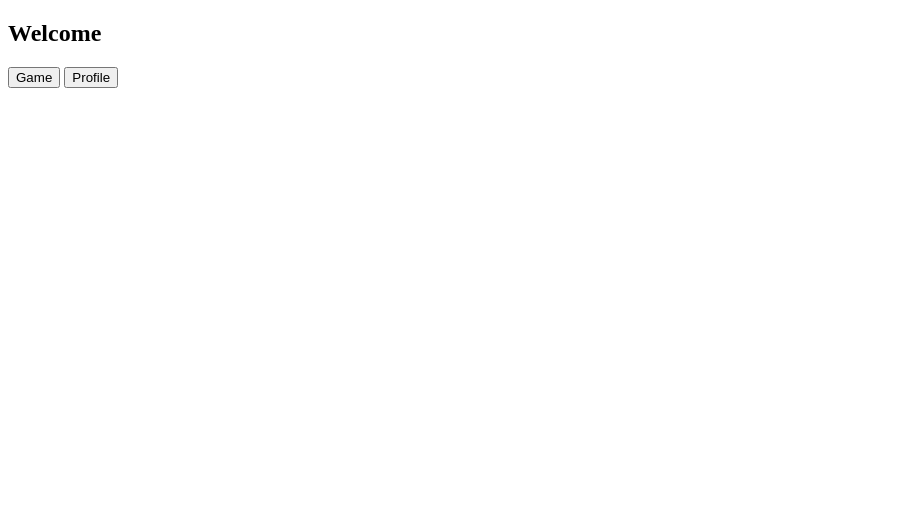
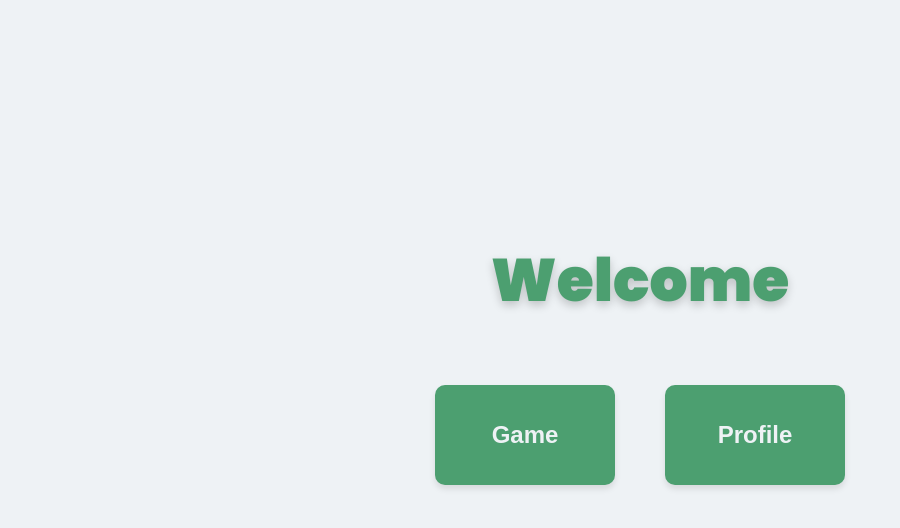
Before and after one commit to Temurbek-2001/My-Progressive-App, a plain HTML site: page pages/index.html in a window 1280 px wide. Shown: the whole page, without its empty margins (0-900 px from the left). Drawn offline with Linux system fonts and the light colour scheme.

```diff
--- a/pages/index.html
+++ b/pages/index.html
@@ -1,20 +1,25 @@
+
+
+
+
+
 <!DOCTYPE html>
 <html lang="en">
 <head>
     <meta charset="UTF-8">
     <meta name="viewport" content="width=device-width, initial-scale=1.0">
-    <link rel="stylesheet" href="../styles//welcome.css">
-    <title>Document</title>
+    <link rel="stylesheet" href="../styles/welcome.css">
+    <title>Welcome Page</title>
 </head>
 <body>
 
     <section class="welcome">
         <div class="container">
-                <h1>Welcome</h1>
-                <nav class="nav-btns">
-                    <a href="../game.html"> <button>Game</button></a>
-                    <a href="../pages/user-page.html"><button>Profile</button></a>
-                </nav>
+            <h1>Welcome</h1>
+            <nav class="nav-btns">
+                <a href="../game.html"> <button>Game</button></a>
+                <a href="../pages/user-page.html"><button>Profile</button></a>
+            </nav>
         </div>
     </section>
 
--- a/styles/welcome.css
+++ b/styles/welcome.css
@@ -1,4 +1,4 @@
-@import url(https://fonts.googleapis.com/css2?family=Poppins:wght@100;200;300;400;500;600;800;900&display=swap);
+/* @import url(https://fonts.googleapis.com/css2?family=Poppins:wght@100;200;300;400;500;600;800;900&display=swap);
 
 html{
     font-size: 10px;
@@ -44,3 +44,85 @@ body {
     background-color: blue;
     cursor: pointer;
 }
+
+ */
+
+
+
+ @import url('https://fonts.googleapis.com/css2?family=Poppins:wght@100;200;300;400;500;600;800;900&display=swap');
+
+html {
+    font-size: 10px;
+}
+
+body {
+    font-family: 'Poppins', sans-serif;
+    background-color: #EEF2F5; /* Och kulrang fon */
+    color: #2D3142; /* To‘q kulrang matn */
+    margin: 0;
+    padding: 0;
+}
+
+* {
+    margin: 0;
+    padding: 0;
+    box-sizing: border-box;
+}
+
+.container {
+    width: 90%;
+    max-width: 1200px;
+    margin: 0 auto;
+    text-align: center;
+}
+
+.welcome > div {
+    height: 90vh;
+    display: flex;
+    align-items: center;
+    justify-content: center;
+    flex-direction: column;
+    gap: 6rem;
+}
+
+.welcome > div h1 {
+    font-size: 6rem;
+    font-weight: 900;
+    color: #4C9F70; /* Primary Color */
+    text-shadow: 0px 4px 10px rgba(0, 0, 0, 0.2);
+}
+
+.nav-btns {
+    display: flex;
+    align-items: center;
+    justify-content: center;
+    gap: 5rem;
+}
+
+.nav-btns a {
+    text-decoration: none;
+}
+
+.nav-btns button {
+    width: 18rem;
+    height: 10rem;
+    font-size: 2.4rem;
+    font-weight: 600;
+    color: #EEF2F5; /* Light background text */
+    background-color: #4C9F70; /* Primary Color */
+    border: none;
+    border-radius: 1rem;
+    cursor: pointer;
+    box-shadow: 0px 4px 6px rgba(0, 0, 0, 0.1);
+    transition: transform 0.3s ease, background-color 0.3s ease;
+}
+
+.nav-btns button:hover {
+    background-color: #FFC857; /* Accent Color */
+    transform: translateY(-5px);
+}
+
+.nav-btns button:active {
+    transform: translateY(0);
+    box-shadow: 0px 2px 4px rgba(0, 0, 0, 0.1);
+}
```
Also changed, not shown: game.html (+36 -14 lines), style.css (+8 -0 lines), script.js (line endings or trailing spaces).
